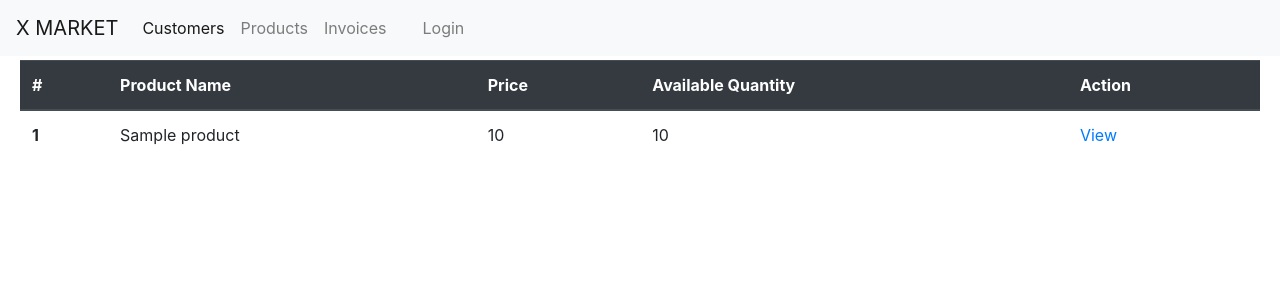
After one commit to AmiraAbdelhalim/supermarket, a Django app: page /products/ in a window 1280 px wide. The commit adds this page. Shown: the top 300 px of the page. Run offline with Django 3.2, Linux system fonts and the light colour scheme; tables that the repository leaves empty hold one stand-in row (values such as "Sample post"); some libraries are stand-ins or nearby versions.

Commit message:
display all customers, invoices, products

```diff
--- a/supermarket_app/template/base.html
+++ b/supermarket_app/template/base.html
@@ -6,8 +6,10 @@
   <title>{% block title %}Supermarket{% endblock %}</title>
   <style>
     body{
-      margin-top: 70px;
-      margin-left: 5px;
+      margin-top: 60px;
+      margin-left: 20px;
+      margin-right: 20px;
+
     }
     .name{
       margin-left: 500px;
@@ -20,7 +22,7 @@
 <body>
   <header>
     <nav class="navbar navbar-expand-lg navbar-light bg-light fixed-top">
-      <a class="navbar-brand" href="#">X MARKET</a>
+      <a class="navbar-brand" href="{% url 'home' %}">X MARKET</a>
       <button class="navbar-toggler" type="button" data-toggle="collapse" data-target="#navbarSupportedContent" aria-controls="navbarSupportedContent" aria-expanded="false" aria-label="Toggle navigation">
         <span class="navbar-toggler-icon"></span>
       </button>
@@ -28,13 +30,13 @@
       <div class="collapse navbar-collapse" id="navbarSupportedContent">
         <ul class="navbar-nav mr-auto">
           <li class="nav-item active">
-            <a class="nav-link" href="#">Customers <span class="sr-only">(current)</span></a>
+            <a class="nav-link" href="{% url 'customers' %}">Customers <span class="sr-only">(current)</span></a>
           </li>
           <li class="nav-item">
-            <a class="nav-link" href="#">Products</a>
+            <a class="nav-link" href="{% url 'products' %}">Products</a>
           </li>
           <li class="nav-item">
-            <a class="nav-link" href="#">Invoices</a>
+            <a class="nav-link" href="{% url 'invoices' %}">Invoices</a>
           </li>
           {% if user.is_authenticated %}
           <li class="nav-item">
--- /dev/null
+++ b/supermarket_app/template/product.html
@@ -0,0 +1,28 @@
+{% extends 'base.html' %}
+
+{% block title %}Products{% endblock %}
+
+{% block content %}
+<table class="table">
+    <thead class="thead-dark">
+    <tr>
+        <th scope="col">#</th>
+        <th scope="col">Product Name</th>
+        <th scope="col">Price</th>
+        <th scope="col">Available Quantity</th>
+        <th scope="col">Action</th>
+    </tr>
+    </thead>
+    <tbody>
+        {% for product in products %}
+            <tr>
+                <th scope="row">{{product.id}}</th>
+                <td>{{product.name}}</td>
+                <td>{{product.price}}</td>
+                <td>{{product.available_quantity}}</td>
+                <td><a href="#">View</a></td>
+            </tr>
+        {% endfor %}
+    </tbody>
+</table>
+{% endblock %}
--- a/supermarket_app/urls.py
+++ b/supermarket_app/urls.py
@@ -5,5 +5,10 @@ from django.contrib.auth import views as auth_views
 urlpatterns =[
     path('login/', auth_views.LoginView.as_view(), name='login'),
     path('logout/',auth_views.LogoutView.as_view(), name="logout"),
-    path('', views.Home),
+    path('', views.Home, name='home'),
+    path('customers/', views.CustomerList, name='customers'),
+    path('products/', views.ProductList, name='products'),
+    path('invoices/', views.InvoiceList, name='invoices'),
+
+
 ]
--- a/supermarket_app/views.py
+++ b/supermarket_app/views.py
@@ -1,5 +1,21 @@
 from django.shortcuts import render
+from .models import Customer, Product, Invoice
 
 # Create your views here
 def Home(request):
     return render(request, 'home.html')
+
+def CustomerList(request):
+    customers = Customer.objects.all()
+    return render(request, 'customer.html', {'customers': customers})
+
+def ProductList(request):
+    products = Product.objects.all()
+    return render(request, 'product.html', {'products': products})
+
+def InvoiceList(request):
+    invoices = Invoice.objects.all()
+    context = {
+        'invoices': invoices,
+    }
+    return render(request, 'invoice.html', context)
```
Also changed, not shown: supermarket_app/template/customer.html (added, +27 -0 lines), supermarket_app/template/invoice.html (added, +27 -0 lines).
